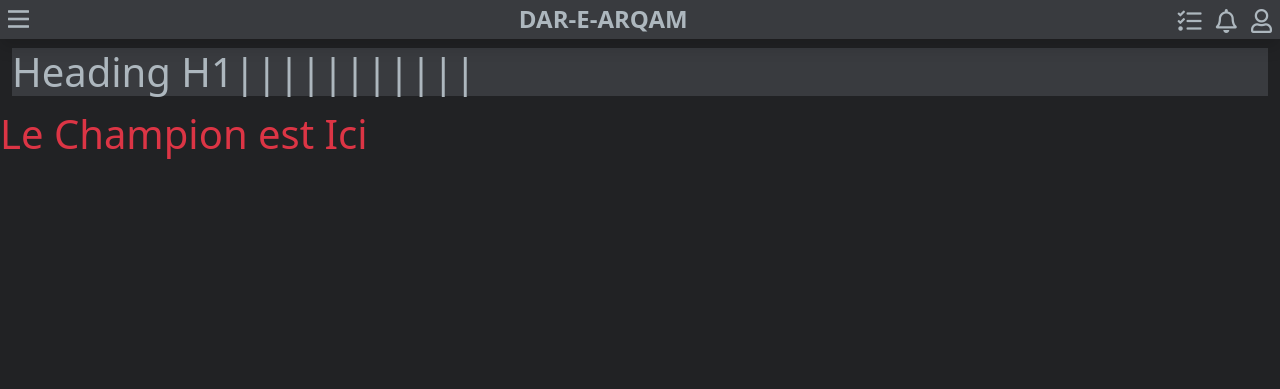
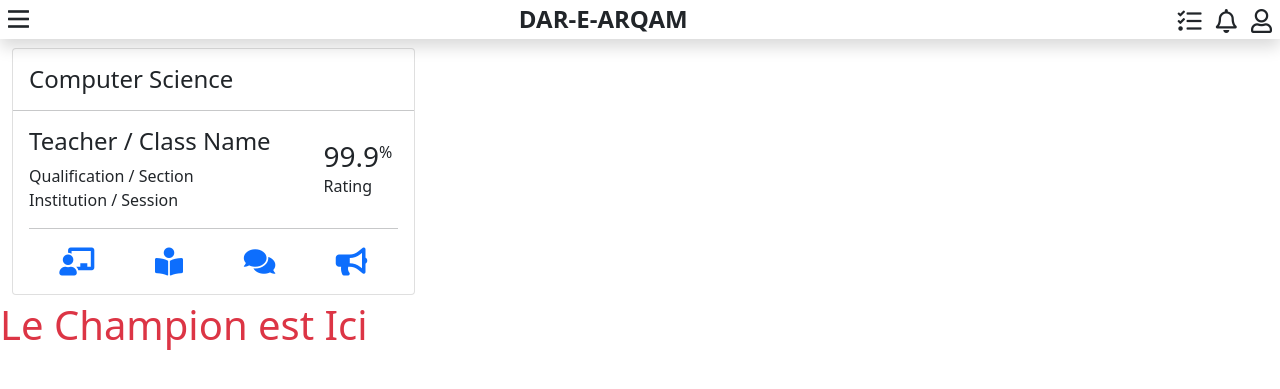
Before and after one commit to NumanNaseerNomi/NOMi.DAS.LMS, a PHP site: page /NOMi/iDAS/index.php in a window 1280 px wide. Shown: the top 389 px of the page. Run offline with PHP 8.4, Linux system fonts and the light colour scheme.

Commit message:
Update index.php

```diff
--- a/NOMi/iDAS/index.php
+++ b/NOMi/iDAS/index.php
@@ -10,28 +10,7 @@
     <!-- Font Awesome CSS File - Start -->
     <link rel="stylesheet" type="text/css" href="assets\plugins\fontAwesome\css\fontAwesomeAll.min.css">
     <!-- Font Awesome CSS File - End -->
-    <style>
-    body
-    {
-    color: #adb7be!important;
-    background: #212224!important;
-    }
-    header,
-    .dropdown-menu
-    {
-    background: #393b3f!important;
-    }
-    .far
-    {
-    width: 25%!important;
-    text-align: center!important;
-    }
-    .far:hover
-    {
-    font-weight: 900;
-    }
-    h1 {background: #393b3f;}
-    </style>
+    <link rel="stylesheet" type="text/css" href="assets\css\iStyle.css">
     <title>iDAS LMS</title>
     <?php define('DangerText','fs-1 text-danger'); ?>
   </head>
@@ -44,7 +23,7 @@
             <!-- Side Navigation Bar - Start -->
             <div class="dropdown ms-2" id="preventDropdown">
               <a title="Menu" role="button" id="menuDropdownButton" data-bs-toggle="dropdown" aria-expanded="false"><i class="far fa-bars"></i></a>
-              <div class="dropdown-menu dropdown-menu-dark dropdown-menu-start" aria-labelledby="menuDropdownButton">
+              <div class="dropdown-menu dropdown-menu-dark dropdown-menu-start shadow" aria-labelledby="menuDropdownButton">
                 <a class="dropdown-item" href=""><i class="far fa-home"></i>Home</a>
                 <a class="dropdown-item" href=""><i class="far fa-chart-bar"></i>Grade Book</a>
                 <a class="dropdown-item" href=""><i class="far fa-file-invoice-dollar"></i>Account Book</a>
@@ -77,7 +56,7 @@
             <div class="btn-group me-2">
               <div class="dropdown">
                 <a title="My TO-DOs" role="button" id="myToDos" data-bs-toggle="dropdown" aria-expanded="false"><i class="far fa-tasks"></i></a>
-                <div class="dropdown-menu dropdown-menu-dark dropdown-menu-end" aria-labelledby="myToDos">
+                <div class="dropdown-menu dropdown-menu-dark dropdown-menu-end shadow" aria-labelledby="myToDos">
                   <a class="dropdown-item" href="">Action</a>
                   <a class="dropdown-item" href="">Another action</a>
                   <hr class="dropdown-divider"/>
@@ -124,7 +103,41 @@
     <!-- Navigation Bar - End -->
     <!-- Main Container - Start -->
     <div class="container-fluid pt-5">
-      <h1 class="" >Heading H1|||||||||||</h1>
+      <!-- Subject Cards - Start-->
+      <div class="row">
+        <!-- Subject Card - Start-->
+        <div class="col-md-6 col-xl-4">
+          <div class="card">
+            <h4 class="m-3 mb-0">Computer Science</h4>
+            <hr class="mb-0"/>
+            <div class="card-body">
+              <div class="row align-items-center justify-content-center">
+                <div class="col-9">
+                  <h4>Teacher / Class Name</h4>
+                  <p class="m-0">Qualification / Section</p>
+                  <p class="m-0">Institution / Session</p>
+                </div>
+                <div class="col-3">
+                  <div class="d-flex">
+                    <h3 class="m-0">99.9</h3>
+                    <p class="m-0">%</p>
+                  </div>
+                  <p  class="m-0">Rating</p>
+                </div>
+              </div>
+              <hr/>
+              <div class="d-flex justify-content-around h3 m-0">
+                <a title="ClassWork" role="button" href=""><i class="fas fa-chalkboard-teacher"></i></a>
+                <a title="HomeWork" role="button" href=""><i class="fas fa-book-reader"></i></a>
+                <a title="Discussion Board" role="button" href=""><i class="fas fa-comments"></i></a>
+                <a title="Announcements" role="button" href=""><i class="fas fa-bullhorn"></i></a>
+              </div>
+            </div>
+          </div>
+        </div>
+        <!-- Subject Card - End-->
+      </div>
+      <!-- Subject Cards - Start-->
     </div>
     <!-- Main Container - End -->
     <span class="<?php echo DangerText ?>"> Le Champion est Ici </span>
```
